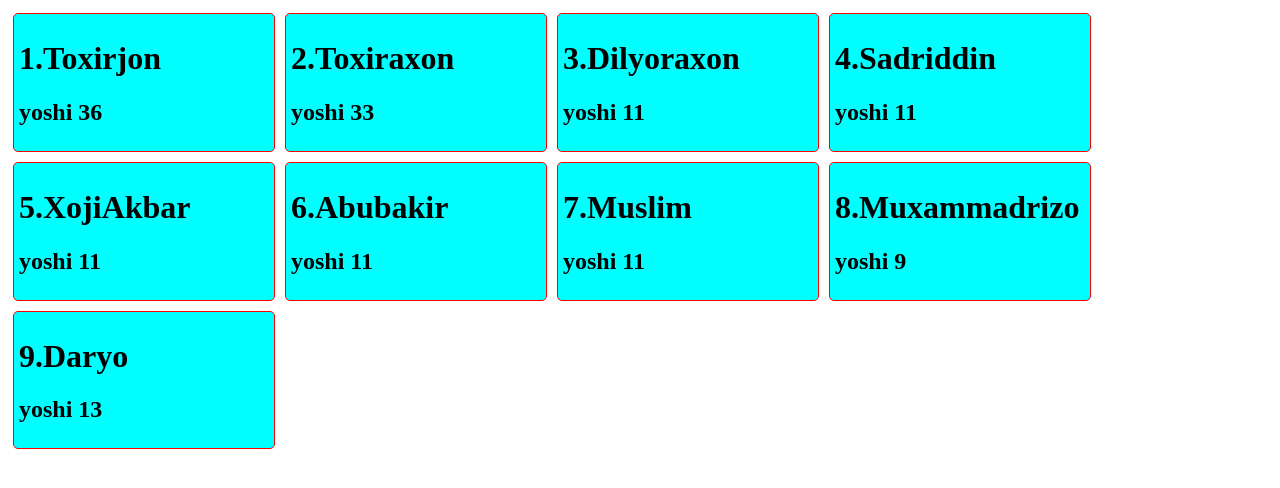
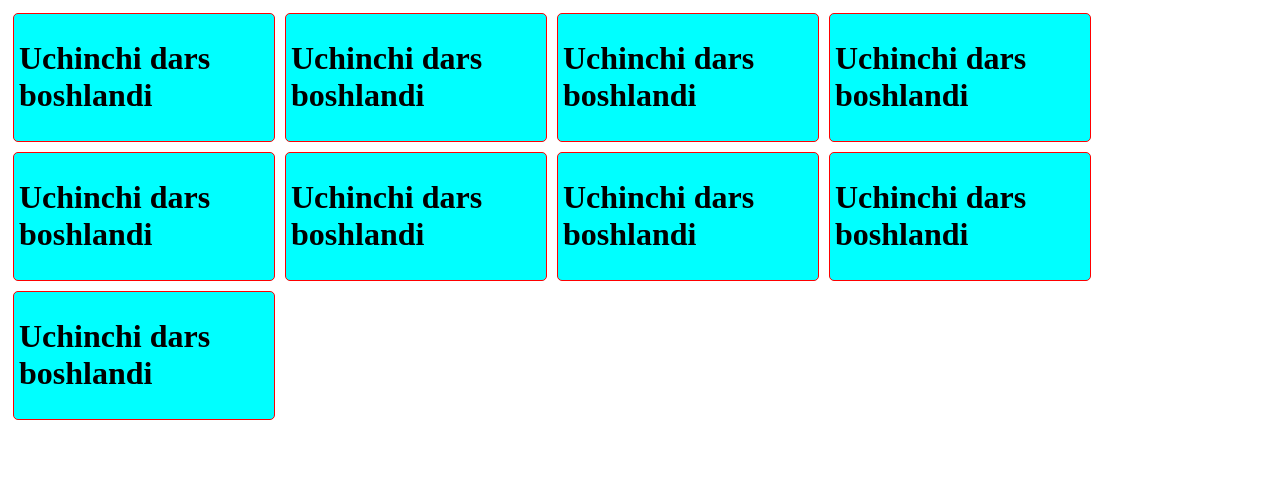
Before and after one commit to Tokhiriy/turoialwebbrain, a React (Create React App) app: page / in a window 1280 px wide. Shown: the top 488 px of the page. Built offline with nearby package versions, Linux system fonts and the light colour scheme; the HTML template or start-up script is replaced by a standard one.

Commit message:
uchinchi dars boshlandi

```diff
--- a/src/student.js
+++ b/src/student.js
@@ -4,8 +4,7 @@ class Student extends React.Component{
     render(){
         return(
             <div className="student">
-                 <h1>{this.props.value.id}.{this.props.value.name}</h1>
-                 <h2>yoshi {this.props.value.age}</h2>
+                 <h1>Uchinchi dars boshlandi</h1>
             </div>
         )
     }
```
